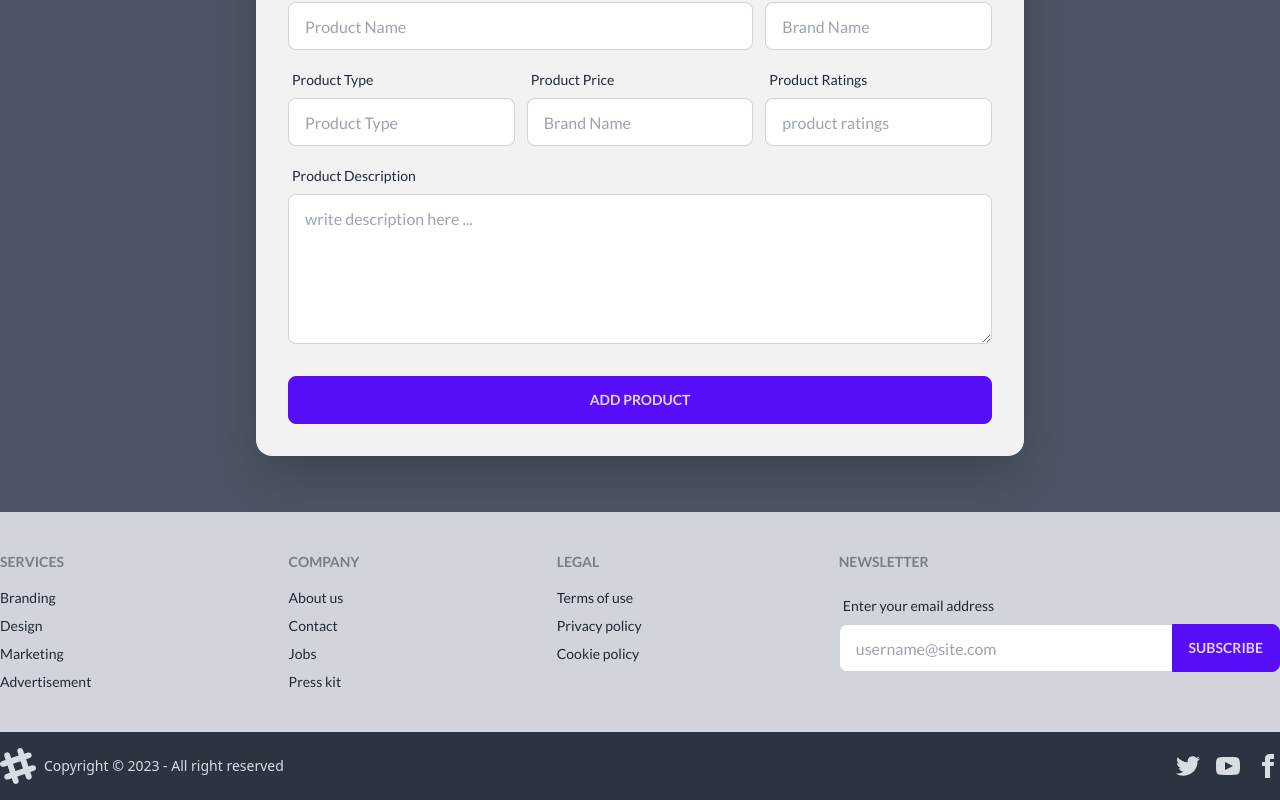
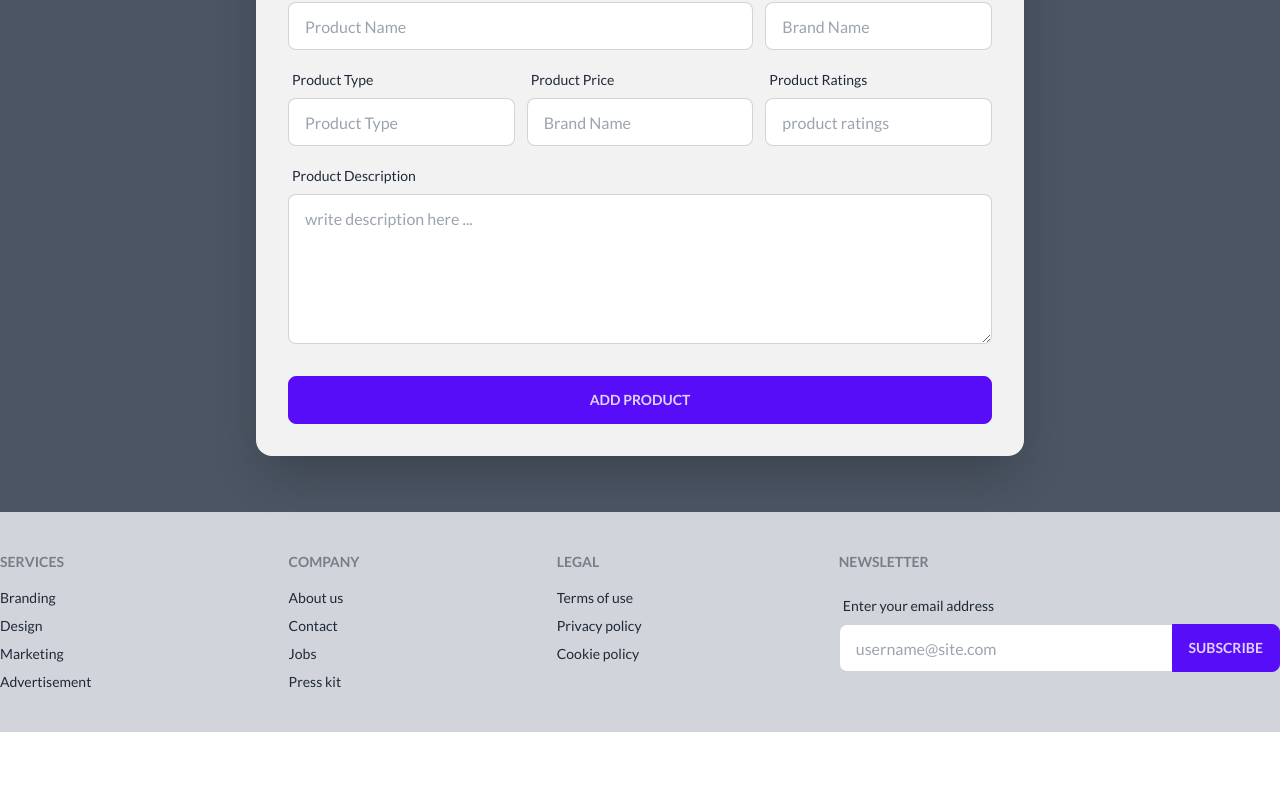
Before and after one commit to Rakibjrb/techhub-r7, a React (Vite) app: page /api/add/product in a window 1280 px wide. Shown: the part 336-1136 px from the top of the page. After the commit the page ends 1068 px from the top, so only its background shows below. Built offline with nearby package versions, Linux system fonts and the light colour scheme.

Commit message:
updated banner and footer section

```diff
--- a/src/Components/Banner/Banner.jsx
+++ b/src/Components/Banner/Banner.jsx
@@ -12,7 +12,7 @@ const Banner = () => {
         <div className="carousel w-full">
           <div id="slide1" className="carousel-item relative w-full">
             <img src={image2} className="w-full h-[510px]" />
-            <div className="absolute w-full h-full flex justify-center items-center bg-gradient-to-b from-[rgba(36,36,36,0.35)] to-[rgba(0,0,0,0.27)]">
+            <div className="absolute px-5 lg:px-0 w-full h-full flex justify-center items-center bg-gradient-to-b from-[rgba(36,36,36,0.35)] to-[rgba(0,0,0,0.27)]">
               <div>
                 <h2 className="text-blue-600 text-4xl text-center mb-7 font-font-kanit">
                   Apple iMac
@@ -48,7 +48,7 @@ const Banner = () => {
           </div>
           <div id="slide2" className="carousel-item relative w-full">
             <img src={image1} className="w-full h-[510px]" />
-            <div className="absolute w-full h-full flex justify-center items-center bg-gradient-to-b from-[rgba(36,36,36,0.36)] to-[rgba(0,0,0,0.32)]">
+            <div className="absolute px-5 lg:px-0 w-full h-full flex justify-center items-center bg-gradient-to-b from-[rgba(36,36,36,0.36)] to-[rgba(0,0,0,0.32)]">
               <div>
                 <h2 className="text-blue-600 text-4xl text-center mb-7 font-font-kanit">
                   Apple iMac Pro Max
@@ -61,8 +61,7 @@ const Banner = () => {
                 </p>
                 <div className="flex justify-center mt-5">
                   <Link className="btn btn-primary font-font-kanit">
-                    Learn More{" "}
-                    <AiOutlineArrowRight className="text-white text-[16px]" />
+                    Learn More <AiOutlineArrowRight className="text-white" />
                   </Link>
                 </div>
               </div>
@@ -84,7 +83,7 @@ const Banner = () => {
           </div>
           <div id="slide3" className="carousel-item relative w-full">
             <img src={image3} className="w-full h-[510px]" />
-            <div className="absolute w-full h-full flex justify-center items-center bg-gradient-to-b from-[rgba(36,36,36,0.37)] to-[rgba(0,0,0,0.32)]">
+            <div className="absolute px-5 lg:px-0 w-full h-full flex justify-center items-center bg-gradient-to-b from-[rgba(36,36,36,0.37)] to-[rgba(0,0,0,0.32)]">
               <div>
                 <h2 className="text-blue-600 text-4xl text-center mb-7 font-font-kanit">
                   Apple Macbook Air
--- a/src/Layout/Footer/Footer.jsx
+++ b/src/Layout/Footer/Footer.jsx
@@ -43,59 +43,6 @@ const Footer = () => {
           </form>
         </footer>
       </div>
-      <div className="bg-neutral">
-        <div className="footer items-center p-4 text-neutral-content  max-w-screen-xl mx-auto px-3 xl:px-0">
-          <aside className="items-center grid-flow-col">
-            <svg
-              width="36"
-              height="36"
-              viewBox="0 0 24 24"
-              xmlns="http://www.w3.org/2000/svg"
-              fillRule="evenodd"
-              clipRule="evenodd"
-              className="fill-current"
-            >
-              <path d="M22.672 15.226l-2.432.811.841 2.515c.33 1.019-.209 2.127-1.23 2.456-1.15.325-2.148-.321-2.463-1.226l-.84-2.518-5.013 1.677.84 2.517c.391 1.203-.434 2.542-1.831 2.542-.88 0-1.601-.564-1.86-1.314l-.842-2.516-2.431.809c-1.135.328-2.145-.317-2.463-1.229-.329-1.018.211-2.127 1.231-2.456l2.432-.809-1.621-4.823-2.432.808c-1.355.384-2.558-.59-2.558-1.839 0-.817.509-1.582 1.327-1.846l2.433-.809-.842-2.515c-.33-1.02.211-2.129 1.232-2.458 1.02-.329 2.13.209 2.461 1.229l.842 2.515 5.011-1.677-.839-2.517c-.403-1.238.484-2.553 1.843-2.553.819 0 1.585.509 1.85 1.326l.841 2.517 2.431-.81c1.02-.33 2.131.211 2.461 1.229.332 1.018-.21 2.126-1.23 2.456l-2.433.809 1.622 4.823 2.433-.809c1.242-.401 2.557.484 2.557 1.838 0 .819-.51 1.583-1.328 1.847m-8.992-6.428l-5.01 1.675 1.619 4.828 5.011-1.674-1.62-4.829z"></path>
-            </svg>
-            <p>Copyright © 2023 - All right reserved</p>
-          </aside>
-          <nav className="grid-flow-col gap-4 md:place-self-center md:justify-self-end">
-            <a>
-              <svg
-                xmlns="http://www.w3.org/2000/svg"
-                width="24"
-                height="24"
-                viewBox="0 0 24 24"
-                className="fill-current"
-              >
-                <path d="M24 4.557c-.883.392-1.832.656-2.828.775 1.017-.609 1.798-1.574 2.165-2.724-.951.564-2.005.974-3.127 1.195-.897-.957-2.178-1.555-3.594-1.555-3.179 0-5.515 2.966-4.797 6.045-4.091-.205-7.719-2.165-10.148-5.144-1.29 2.213-.669 5.108 1.523 6.574-.806-.026-1.566-.247-2.229-.616-.054 2.281 1.581 4.415 3.949 4.89-.693.188-1.452.232-2.224.084.626 1.956 2.444 3.379 4.6 3.419-2.07 1.623-4.678 2.348-7.29 2.04 2.179 1.397 4.768 2.212 7.548 2.212 9.142 0 14.307-7.721 13.995-14.646.962-.695 1.797-1.562 2.457-2.549z"></path>
-              </svg>
-            </a>
-            <a>
-              <svg
-                xmlns="http://www.w3.org/2000/svg"
-                width="24"
-                height="24"
-                viewBox="0 0 24 24"
-                className="fill-current"
-              >
-                <path d="M19.615 3.184c-3.604-.246-11.631-.245-15.23 0-3.897.266-4.356 2.62-4.385 8.816.029 6.185.484 8.549 4.385 8.816 3.6.245 11.626.246 15.23 0 3.897-.266 4.356-2.62 4.385-8.816-.029-6.185-.484-8.549-4.385-8.816zm-10.615 12.816v-8l8 3.993-8 4.007z"></path>
-              </svg>
-            </a>
-            <a>
-              <svg
-                xmlns="http://www.w3.org/2000/svg"
-                width="24"
-                height="24"
-                viewBox="0 0 24 24"
-                className="fill-current"
-              >
-                <path d="M9 8h-3v4h3v12h5v-12h3.642l.358-4h-4v-1.667c0-.955.192-1.333 1.115-1.333h2.885v-5h-3.808c-3.596 0-5.192 1.583-5.192 4.615v3.385z"></path>
-              </svg>
-            </a>
-          </nav>
-        </div>
-      </div>
     </>
   );
 };
```
